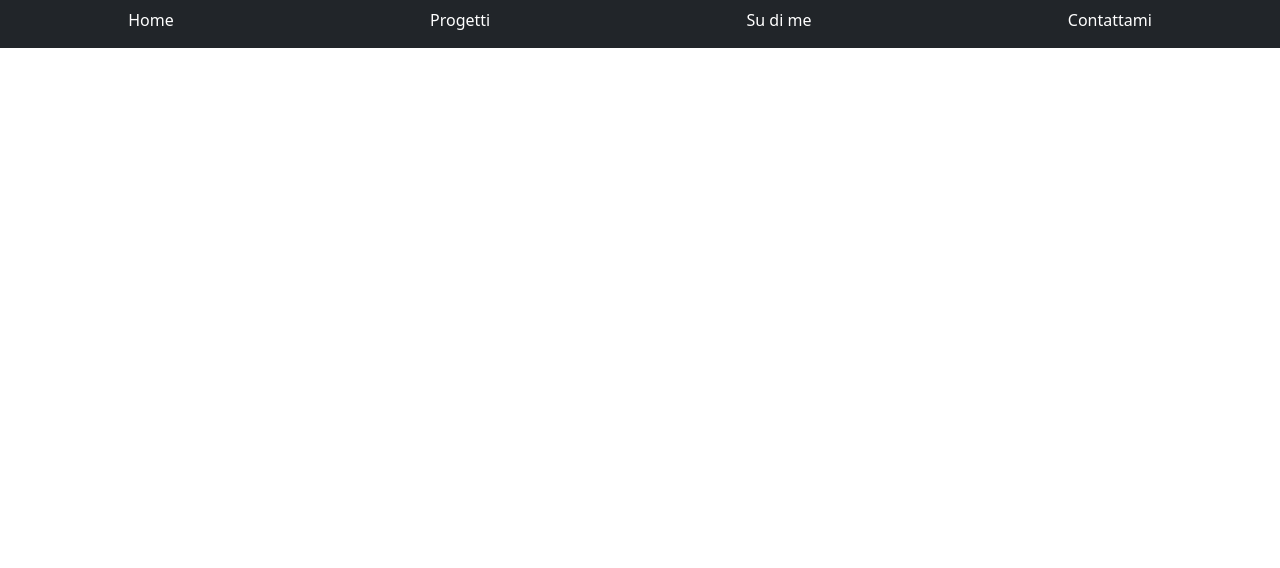
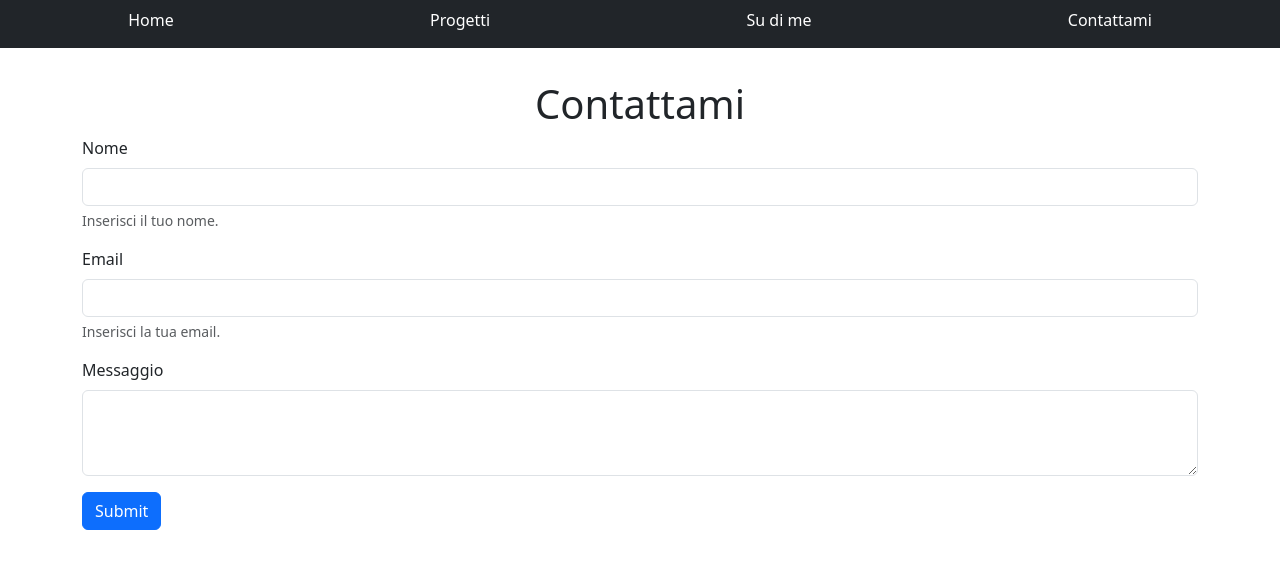
Before and after one commit to Samudra-Ekanayake/my-project-vue, a Vue app: page /contact in a window 1280 px wide. Shown: the top 568 px of the page. Built offline with nearby package versions, Linux system fonts and the light colour scheme.

Commit message:
completato i dettagli dei progetti

```diff
--- a/src/router.js
+++ b/src/router.js
@@ -4,6 +4,8 @@ import AppHome from './views/AppHome.vue';
 import AppAbout from './views/AppAbout.vue';
 import AppProjects from './views/AppProjects.vue';
 import AppContact from './views/AppContact.vue';
+import SingleProject from './views/SingleProject.vue';
+
 
 
 
@@ -30,6 +32,12 @@ const router = createRouter({
             name: 'contact',
             component: AppContact
         },
+
+        {
+            path: '/projects/:id',
+            name: 'project',
+            component: SingleProject,
+        },
     ]
 });
 export { router };
--- a/src/views/AppContact.vue
+++ b/src/views/AppContact.vue
@@ -1,7 +1,7 @@
 <script>
 
 export default {
-name: 'AppContact',
+    name: 'AppContact',
 
 }
 
@@ -9,8 +9,35 @@ name: 'AppContact',
 
 <template>
 
+    <h1 class="text-center my_title">Contattami</h1>
+
+    <form class="container">
+        <div class="mb-3">
+            <label for="name" class="form-label">Nome</label>
+            <input type="text" class="form-control" id="name" aria-describedby="namelHelp">
+            <div id="name" class="form-text">Inserisci il tuo nome.</div>
+        </div>
+        <div class="mb-3">
+            <label for="email" class="form-label">Email</label>
+            <input type="email" class="form-control" id="email" aria-describedby="emailHelp">
+            <div id="emailHelp" class="form-text">Inserisci la tua email.</div>
+        </div>
+
+       <div class="mb-3">
+        <label for="message" class="form-label">Messaggio</label>
+        <textarea class="form-control" name="message" id="message" rows="3"></textarea>
+       </div>
+
+
+        <button type="submit" class="btn btn-primary">Submit</button>
+    </form>
+
+
+
 </template>
 
 <style>
-
+.my_title {
+    padding-top: 5rem;
+}
 </style>
--- a/src/views/AppHome.vue
+++ b/src/views/AppHome.vue
@@ -33,7 +33,7 @@ export default {
 
 <template>
 
-  <div class="p-5 mb-4 bg-light rounded-3">
+  <div class="p-5 mb-4  my_jumbotron rounded-3"> <!-- bg-light -->
     <div class="container-fluid py-5">
       <h1 class="display-5 fw-bold">Samudra Ekanayake</h1>
 
@@ -69,7 +69,7 @@ export default {
       </div>
 
       <p>Ciao, benvenuto nel mio sito portfolio! <br>
-        Qui potrai vedere tutti i miei progetti fatti fino ad ora</p>
+        Qui potrai vedere tutti i miei progetti fatti fino ad ora.</p>
 
     </div>
   </div>
@@ -79,8 +79,12 @@ export default {
 
 <style scoped>
 .my_image {
-  width: 14rem;
+  width: 16rem;
   margin-right: 8rem;
+}
+ .my_jumbotron {
+  background-color: #7297A7;
+ }
 
-}
+
 </style>
--- a/src/views/AppProjects.vue
+++ b/src/views/AppProjects.vue
@@ -38,17 +38,18 @@ export default {
     <div class="row px-5">
       <div class="col gy-5" v-for="project in projects.data">
         <div class="card" style="width: 20rem;">
-
+          <div class="border">
             <template v-if="!project.cover_image.startsWith('http')">
               <img :src="baseUrl + '/storage/' + project.cover_image" class="card-img-top" alt="...">
             </template>
             <template v-else>
               <img :src="project.cover_image" class="card-img-top" alt="...">
             </template>
+          </div>
 
-          <div class="card-body ">
+          <div class="card-body my_card">
             <h5 class="card-title">{{ project.name }}</h5>
-            <a href="#" class="btn btn-primary">Dettagli</a>
+            <RouterLink :to="{name: 'project', params: {id: project.id}}" class="btn btn-dark">Dettagli</RouterLink>
           </div>
         </div>
       </div>
@@ -83,4 +84,8 @@ export default {
 .my_title {
   padding-top: 5rem;
 }
+
+.my_card {
+  background-color: #7B9AAC;
+}
 </style>
--- /dev/null
+++ b/src/views/SingleProject.vue
@@ -0,0 +1,79 @@
+<script>
+
+import axios from "axios";
+
+
+
+
+export default {
+    name: 'SingleProject',
+
+    data() {
+
+        return {
+
+            baseUrl: 'http://127.0.0.1:8030',
+            project: null,
+
+        }
+
+    },
+
+    mounted() {
+        axios
+            .get(`${this.baseUrl}/api/project/${this.$route.params.id}`)
+            .then(response => {
+                console.log(response)
+                if (response.data.success) {
+                    this.project = response.data.project
+                } else {
+
+                }
+            })
+
+    },
+
+}
+
+</script>
+
+<template>
+
+
+
+
+    <div class="container" v-if="project">
+        <div class="row px-5">
+            <h1 class="text-center my_title m-0">{{ project.name }}</h1>
+            <div class="col gy-3 d-flex justify-content-center">
+                <div class="" style="width: 58rem;">
+                    <div class="border">
+                        <template v-if="!project.cover_image.startsWith('http')">
+                            <img :src="baseUrl + '/storage/' + project.cover_image" class="card-img-top" alt="...">
+                        </template>
+                        <template v-else>
+                            <img :src="project.cover_image" class="card-img-top" alt="...">
+                        </template>
+                    </div>
+                    <div class="card-body my_card mt-4">
+                        <p class="card-text">{{ project.description }}</p>
+                        <p class="my_font">Data di creazione:{{ project.creation_date }}</p>
+                        <RouterLink to="/projects" class="btn btn-primary">indietro</RouterLink>
+                    </div>
+                </div>
+            </div>
+        </div>
+    </div>
+
+
+</template>
+
+<style scoped>
+.my_title {
+    padding-top: 5rem;
+}
+
+.my_font {
+    font-size: 12px;;
+}
+</style>
```
Lines whose indentation alone changed are shown as unchanged.
